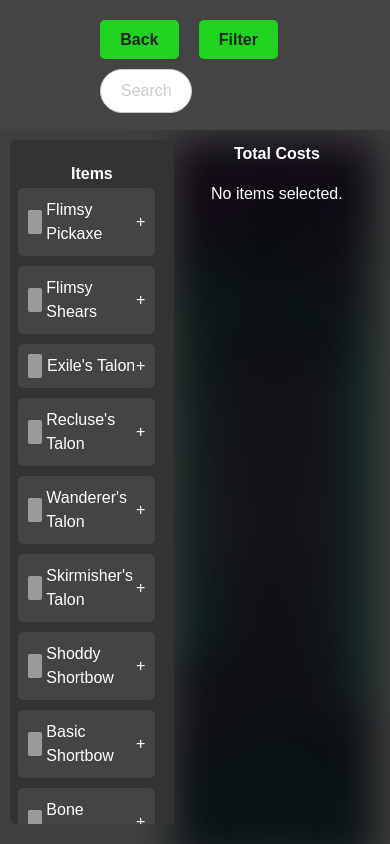
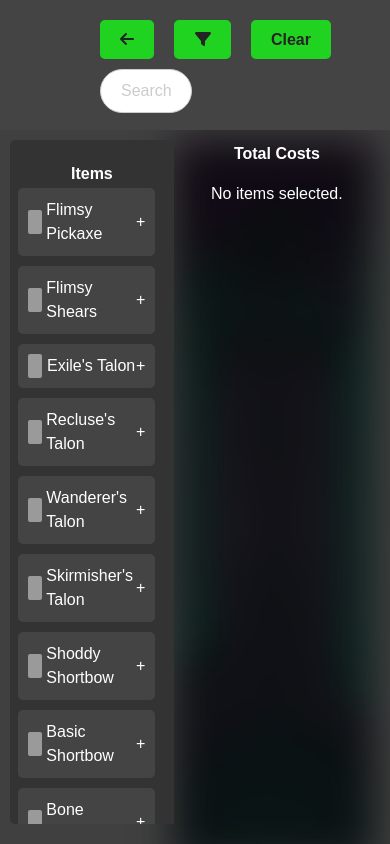
Before and after one commit to Temperdox/Prowler, a React (Vite) app: page /crafting in a window 390 px wide. Both pictures are taken after a click on the button "I Agree". Built offline with nearby package versions, Linux system fonts and the light colour scheme.

Commit message:
Fixed box formatting for tool selection. Added icons to buttons in crafting calculator, adjusted size for elements in crafting calculator for responsiveness.

```diff
--- a/src/ActOne.css
+++ b/src/ActOne.css
@@ -52,10 +52,13 @@
 }
 
 .box-container {
-    display: flex;
+    display: inline-flex;
     justify-content: space-around;
     align-items: center;
     height: 100vh;
+    left: -5px;
+    bottom: 0;
+    position: absolute;
 }
 
 .box {
@@ -78,8 +81,8 @@
 
 @media screen and (max-width: 700px) {
     .box {
-        width: 130px;
-        height: 130px;
+        width: 110px;
+        height: 110px;
         justify-content: space-evenly;
     }
     h3{
--- a/src/Crafting.css
+++ b/src/Crafting.css
@@ -432,6 +432,19 @@
         display: block;
     }
 
+    .total-cost-wrapper{
+        min-height: 14vh;
+    }
+
+    .total-cost-content{
+        align-items: normal;
+        display: inline;
+    }
+
+    .right-pane ul li{
+        font-size: 1em;
+    }
+
     .total-cost-count-wrapper {
         align-items: center;
         justify-content: center;
@@ -446,8 +459,16 @@
     }
 
     .resource-image{
-        margin-right: 5px;
-        margin-left: 5px;
+        margin-right: 0px;
+        margin-left: 0px;
         transform: scale(.8);
     }
+
+    .back-text, .filter-text {
+        display: none; /* Hide the text when screen is smaller than 1000px */
+    }
+
+    .back-icon, .filter-icon {
+        margin-right: 0; /* Remove margin when text is hidden */
+    }
 }
--- a/src/Crafting.jsx
+++ b/src/Crafting.jsx
@@ -1,7 +1,7 @@
 import { useState, useEffect } from 'react';
 import './Crafting.css';
 import itemsData from './Items.json'; // Import your JSON file
-import { faMapPin } from '@fortawesome/free-solid-svg-icons';
+import {faArrowLeft, faFilter, faMapPin} from '@fortawesome/free-solid-svg-icons';
 import { FontAwesomeIcon } from "@fortawesome/react-fontawesome";
 
 // Resource to sprite map
@@ -407,19 +407,34 @@ const Crafting = ({ setView }) => {
         }
     };
 
+    const clearCheckmarks = () => {
+        setSelectedItems([]); // Clear the selected items
+        localStorage.removeItem('selectedItems'); // Remove the selected items from localStorage
+    };
+
     return (
         <div className="crafting-page">
             <div className="header">
-                <button onClick={() => setView('menu')} className="back-button">Back</button>
-                <button onClick={() => setFilterModalVisible(true)} className="filter-button">Filter</button>
+                {/* Back button */}
+                <button onClick={() => setView('menu')} className="back-button">
+                    <FontAwesomeIcon icon={faArrowLeft} className="back-icon"/> <span className="back-text">Back</span>
+                </button>
 
-                {/* Search bar with live filtering */}
+                {/* Filter button */}
+                <button onClick={() => setFilterModalVisible(true)} className="filter-button">
+                    <FontAwesomeIcon icon={faFilter} className="filter-icon"/> <span
+                    className="filter-text">Filter</span>
+                </button>
+
+                <button onClick={clearCheckmarks} className="filter-button">Clear <span className="filter-text">Selection</span></button>
+
+                {/* Search bar */}
                 <form className="search-form" onSubmit={(e) => e.preventDefault()}>
                     <input
                         type="text"
                         placeholder="Search items..."
                         value={searchTerm}
-                        onChange={(e) => setSearchTerm(e.target.value)} // Update search term
+                        onChange={(e) => setSearchTerm(e.target.value)}
                         required
                     />
                 </form>
```
